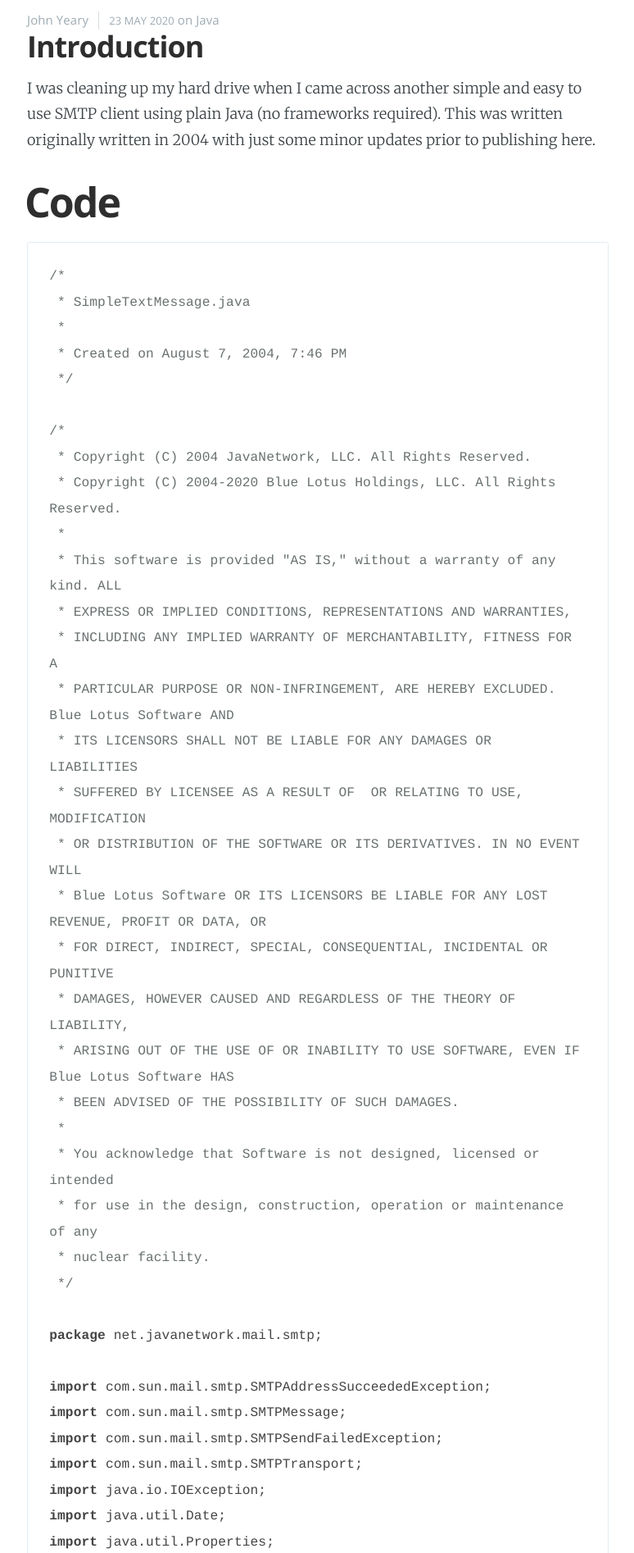
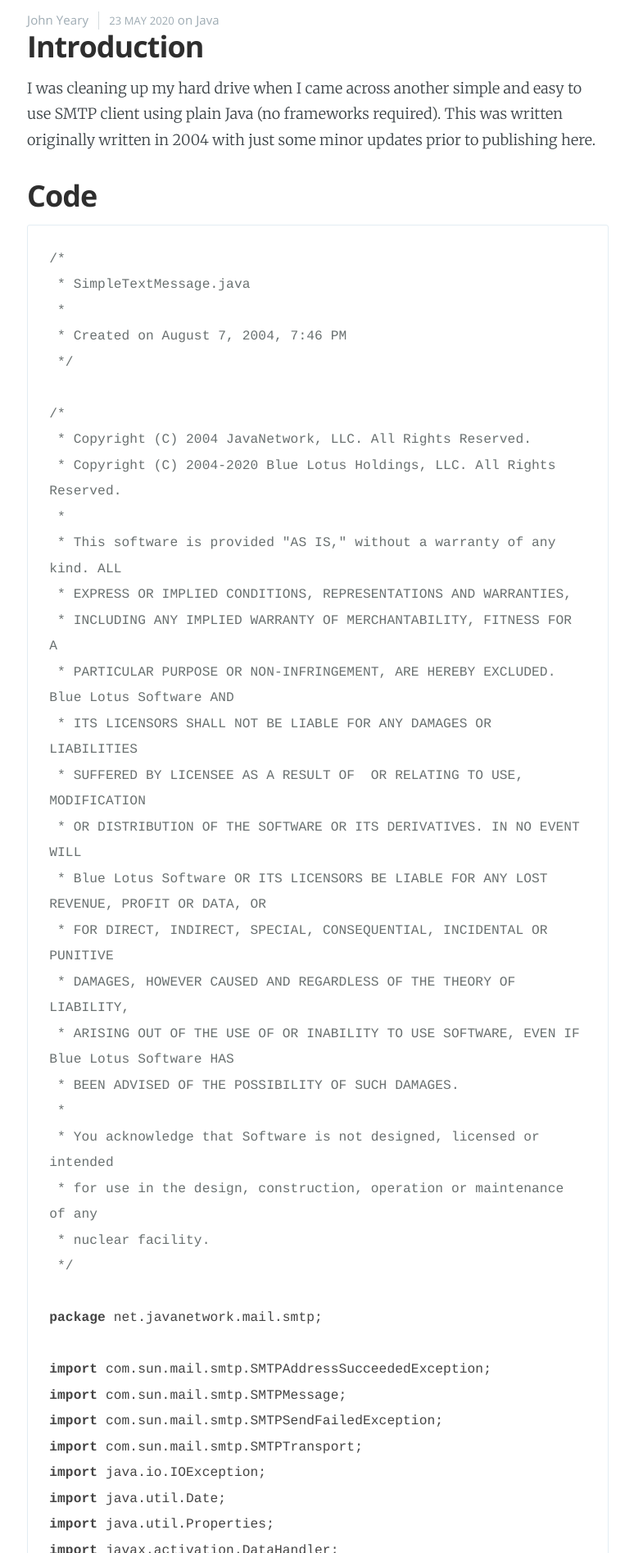
Before and after one commit to jyeary/jyeary.github.io, a Jekyll site: the page built from _posts/2020-05-23-simple-SMTP-client.md, in a window 1280 px wide. Shown: the part 680-2574 px from the top of the page at 82% size, without its empty margins (252-1026 px from the left). Built offline with Jekyll 4.4.1, drawn with Linux system fonts in a browser that asks for light colours; nearby versions of some CDN libraries; comment, search, counter and statistics services are not loaded.

Commit message:
Fixed formatting.

````diff
--- a/_posts/2020-05-23-simple-SMTP-client.md
+++ b/_posts/2020-05-23-simple-SMTP-client.md
@@ -14,7 +14,7 @@ subclass: 'post tag-java'
 ## Introduction
 I was cleaning up my hard drive when I came across another simple and easy to use SMTP client using plain Java (no frameworks required). This was written originally written in 2004 with just some minor updates prior to publishing here.
 
-# Code
+## Code
 
 ```java
 /*
````
